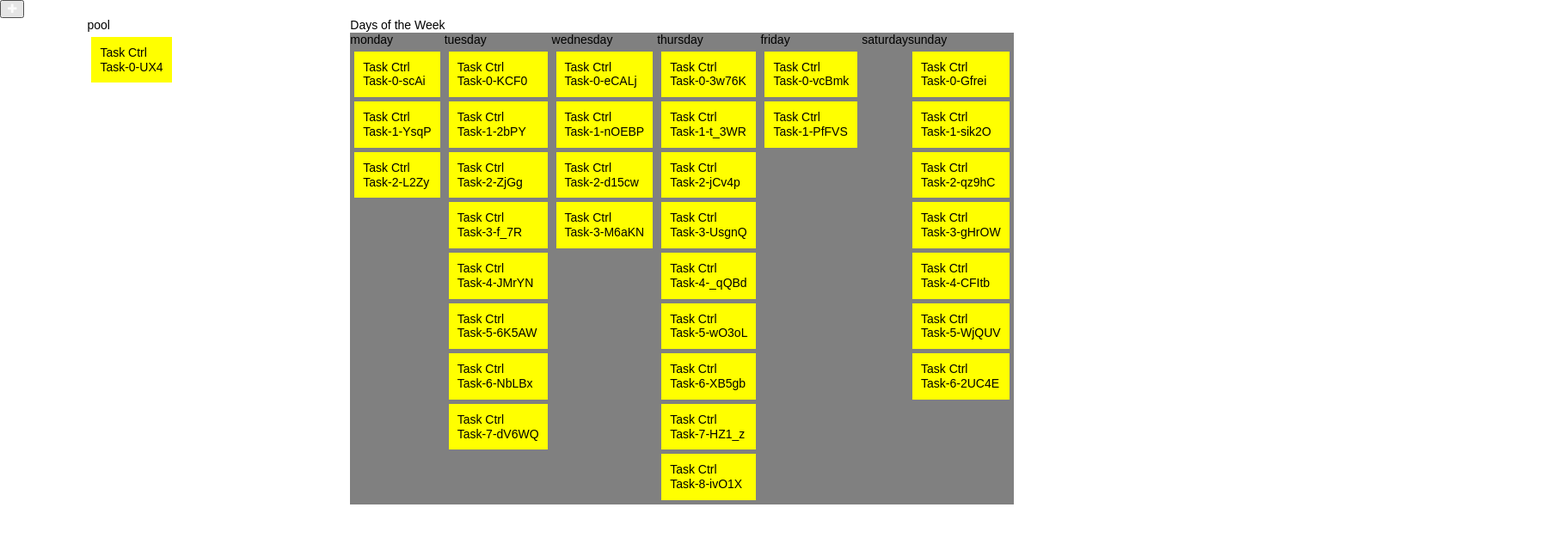
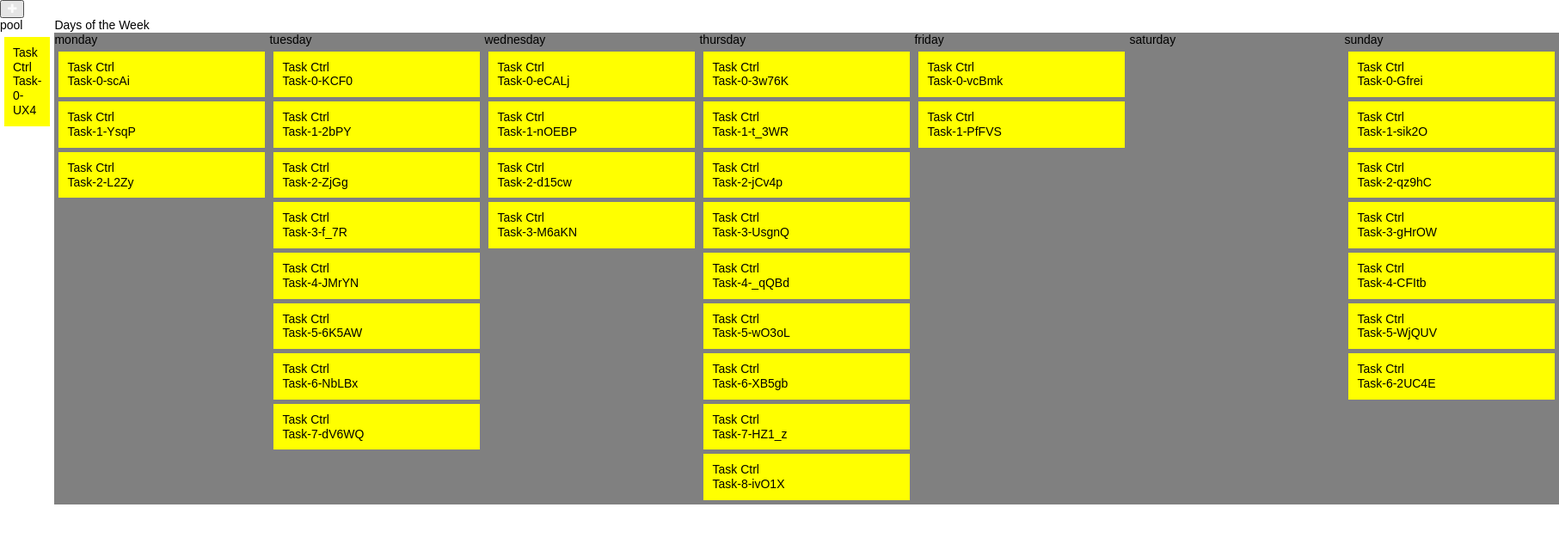
Before and after one commit to pujolchr/todo-weekly, a React (Create React App) app: page / in a window 1280 px wide. Shown: the top 626 px of the page at 86% size, 1813 px wide, since content can reach past the window. Built offline with nearby package versions, Linux system fonts and the light colour scheme.

Commit message:
* first css files

```diff
--- a/src/Pool.js
+++ b/src/Pool.js
@@ -4,7 +4,9 @@ import PropTypes from 'prop-types';
 import TaskList from './TaskList';
 
 function Pool(props) {
-  return <TaskList onDrop={props.onDrop} name="pool" list={props.list} />;
+  return <TaskList
+    width="pool-width"
+    onDrop={props.onDrop} name="pool" list={props.list} />;
 }
 
 Pool.propTypes = {
--- /dev/null
+++ b/src/TaskList.css
@@ -0,0 +1,6 @@
+.pool-width {
+    width: 300px;
+    }
+.days-col {
+    min-width: 250px;
+}
--- a/src/TaskList.js
+++ b/src/TaskList.js
@@ -2,10 +2,12 @@ import React from 'react';
 import PropTypes from 'prop-types';
 
 import Task from './Task';
+import './TaskList.css'
 
 function TaskList(props) {
   return (
     <div
+      className={props.width}
       id={props.name}
       onDragOver={e => e.preventDefault()}
       onDrop={(e) => {
@@ -25,6 +27,7 @@ function TaskList(props) {
 }
 
 TaskList.propTypes = {
+  width: PropTypes.string.isRequired,
   onDrop: PropTypes.func.isRequired,
   name: PropTypes.string,
   list: PropTypes.arrayOf(PropTypes.object),
--- a/src/WeekDays.js
+++ b/src/WeekDays.js
@@ -20,6 +20,7 @@ function WeekDays(props) {
       Days of the Week
     <div className="flex bg-grey">
       {WEEK_DAYS.map(day => <TaskList
+        width="days-col"
         onDrop={props.onDrop}
         key={`task-list-${day}`}
         name={day}
```
